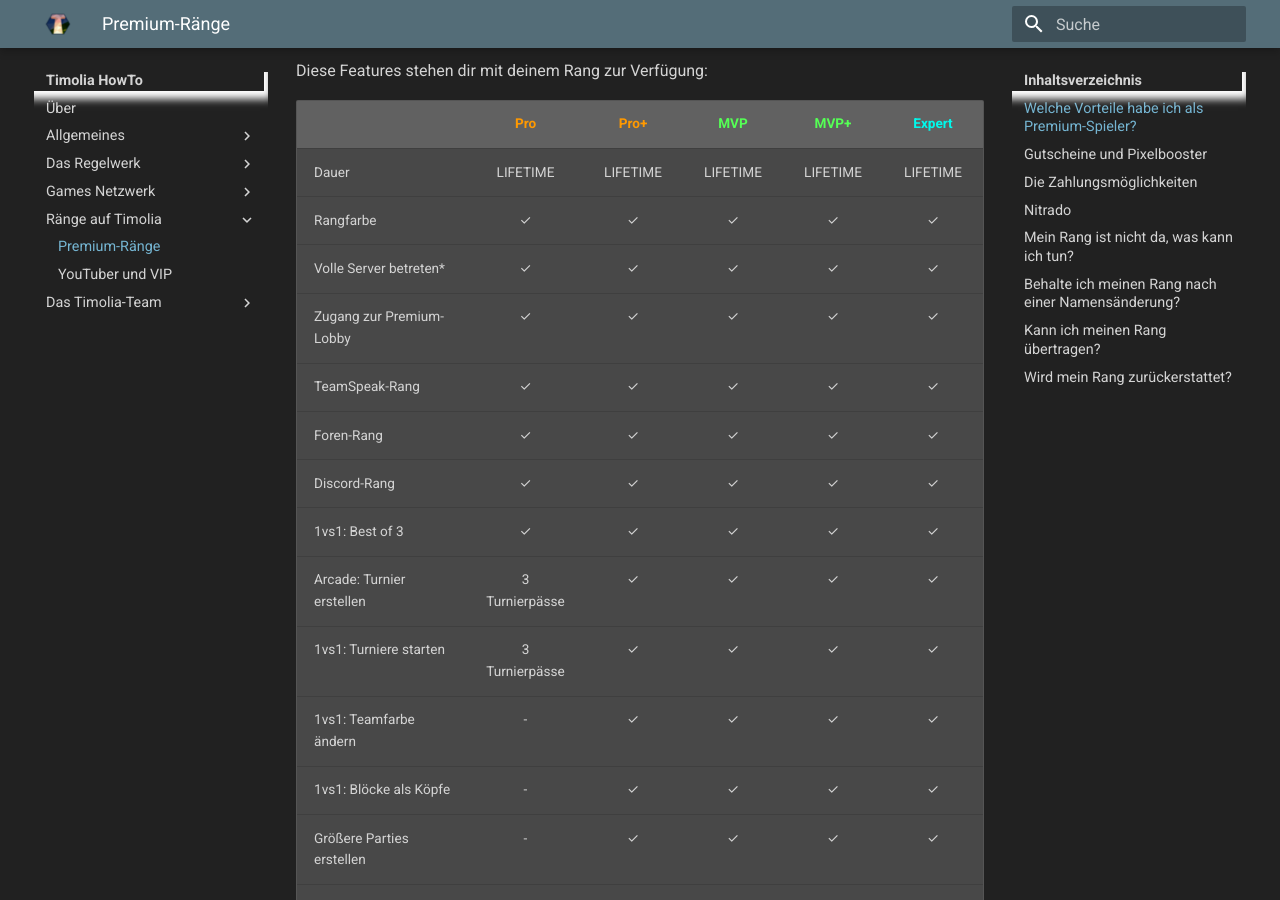
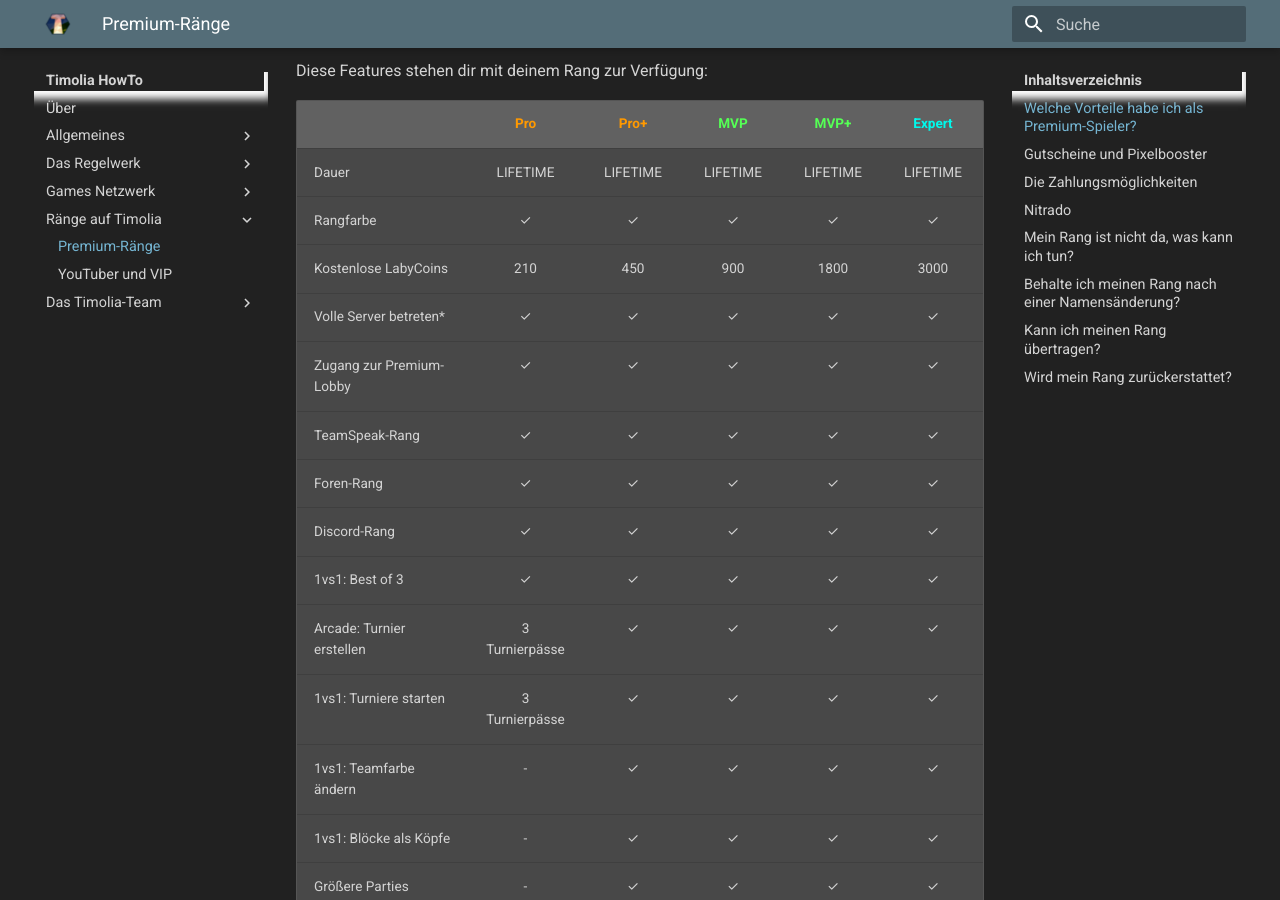
Before and after one commit to TimoliaDE/HowTo, an MkDocs documentation site: the page built from docs/ranks/premium.md, in a window 1280 px wide and 900 px high, scrolled down 302 px. Built offline with MkDocs 1.6.1 and Material for MkDocs 9.7.7, drawn with Linux system fonts in a browser that asks for light colours; old or Windows-style settings are respelled for this version of MkDocs.

Commit message:
Labycoins bei Rangkauf HowTo

```diff
--- a/docs/ranks/premium.md
+++ b/docs/ranks/premium.md
@@ -10,6 +10,7 @@ Diese Features stehen dir mit deinem Rang zur Verfügung:
 | :------------------------------------- | :---------------------------------------: | :---------------------------------------: | :-------------------------------------: | :--------------------------------------: | :---------------------------------------: |
 | Dauer                                  | LIFETIME                                  | LIFETIME                                  | LIFETIME                                | LIFETIME                                 | LIFETIME                                  |
 | Rangfarbe                              | &check;                                   | &check;                                   | &check;                                 | &check;                                  | &check;                                   |
+| Kostenlose LabyCoins                   | 210                                       | 450                                       | 900                                     | 1800                                     | 3000                                      |
 | Volle Server betreten*                 | &check;                                   | &check;                                   | &check;                                 | &check;                                  | &check;                                   |
 | Zugang zur Premium-Lobby               | &check;                                   | &check;                                   | &check;                                 | &check;                                  | &check;                                   |
 | TeamSpeak-Rang                         | &check;                                   | &check;                                   | &check;                                 | &check;                                  | &check;                                   |
@@ -20,7 +21,7 @@ Diese Features stehen dir mit deinem Rang zur Verfügung:
 | 1vs1: Turniere starten                 | 3 Turnierpässe                            | &check;                                   | &check;                                 | &check;                                  | &check;                                   |
 | 1vs1: Teamfarbe ändern                 | -                                         | &check;                                   | &check;                                 | &check;                                  | &check;                                   |
 | 1vs1: Blöcke als Köpfe                 | -                                         | &check;                                   | &check;                                 | &check;                                  | &check;                                   |
-| Größere Parties erstellen               | -                                         | &check;                                   | &check;                                 | &check;                                  | &check;                                   |
+| Größere Parties erstellen              | -                                         | &check;                                   | &check;                                 | &check;                                  | &check;                                   |
 | Individuelle Lobbyzeit                 | -                                         | &check;                                   | &check;                                 | &check;                                  | &check;                                   |
 | Betatests                              | -                                         | -                                         | &check;                                 | &check;                                  | &check;                                   |
 | JumpWorld: Spielerköpfe & Armorstands nutzen | -                                   | -                                         | &check;                                 | &check;                                  | &check;                                   |
```
